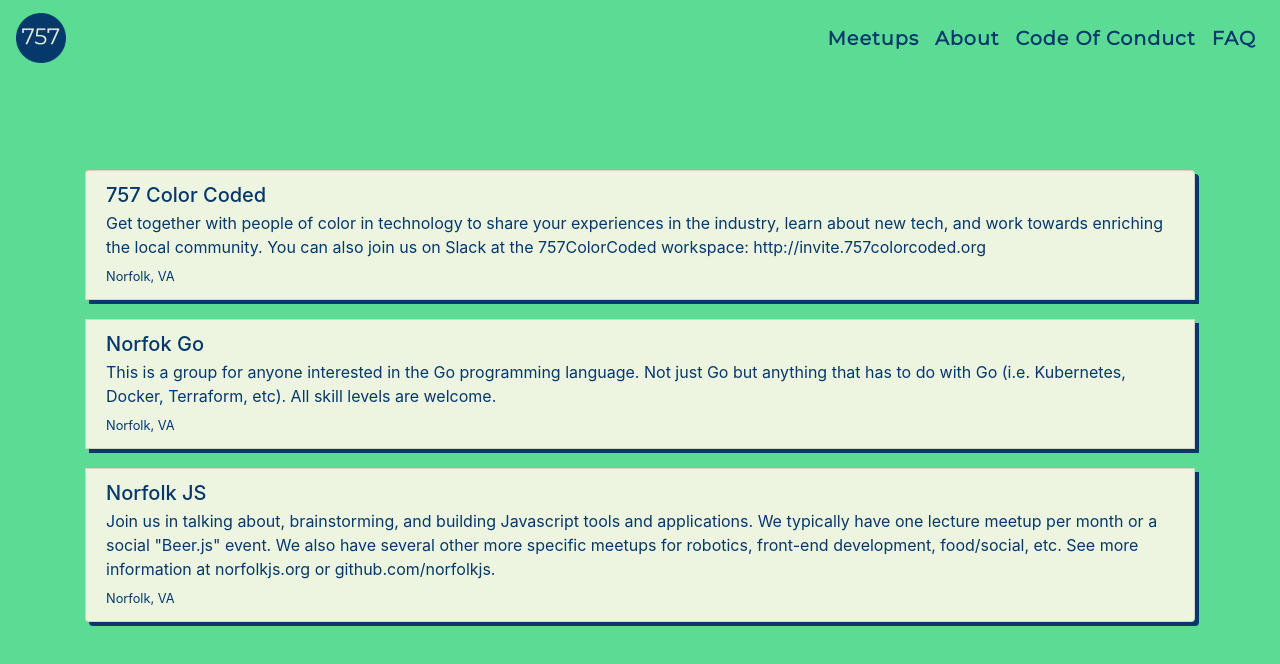
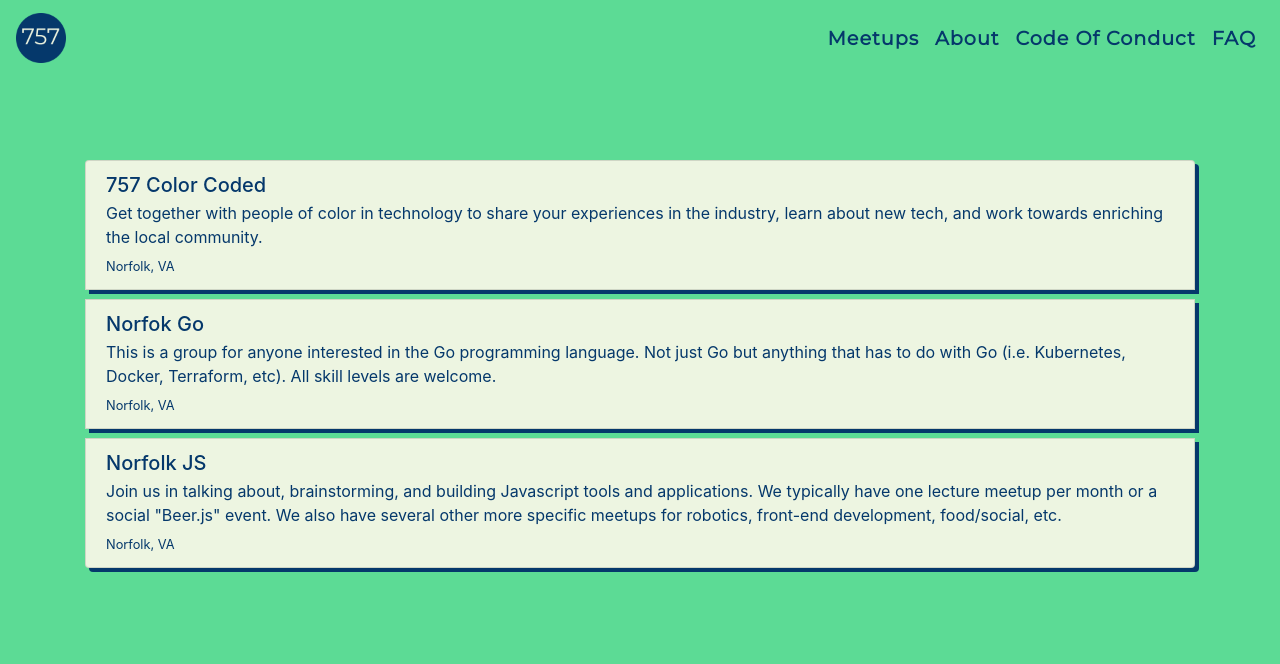
Before and after one commit to mnrowe/757dev, a Nuxt app: page /meetups in a window 1280 px wide. Shown: the top 664 px of the page. Built offline with nearby package versions, Linux system fonts and the light colour scheme.

Commit message:
add images to meetups page

```diff
--- a/pages/meetups.vue
+++ b/pages/meetups.vue
@@ -23,6 +23,7 @@
     NavBar,
     GroupItem
   },
+  // Middleware to pull data from meetup RSS feed. Not working yet.
   // middleware: 'events',
   data() {
     return {
@@ -30,7 +31,7 @@
         name: 'Norfok Go',
         location: 'Norfolk, VA',
         logo: '~/assets/go.jpeg',
-        url: 'https://www.meetup.com/Norfolk-Go-Meetup-Group/',
+        meetUpUrl: 'https://www.meetup.com/Norfolk-Go-Meetup-Group/',
         about:
           'This is a group for anyone interested in the Go programming language. Not just Go but anything that has to do with Go (i.e. Kubernetes, Docker, Terraform, etc). All skill levels are welcome.',
         codeOfConduct:
@@ -40,10 +41,8 @@
       colorCoded: {
         name: '757 Color Coded',
         location: 'Norfolk, VA',
-        url: 'https://www.meetup.com/757ColorCoded/',
-        about: `Get together with people of color in technology to share your experiences in the industry, learn about new tech, and work towards enriching the local community.
-
-You can also join us on Slack at the 757ColorCoded workspace: http://invite.757colorcoded.org`,
+        meetUpUrl: 'https://www.meetup.com/757ColorCoded/',
+        about: `Get together with people of color in technology to share your experiences in the industry, learn about new tech, and work towards enriching the local community.`,
         organizers: {
           mainOrganizers: 'Guilermo A. Fisher',
           altOrganizers: ['Lisa', 'Chazona', 'Troy Connor', 'Tonia Seenauth']
@@ -52,10 +51,10 @@
       norfolkJS: {
         name: 'Norfolk JS',
         location: 'Norfolk, VA',
-        logo: '~assets/norfolkjs.png',
-        url: 'https://www.meetup.com/NorfolkJS/',
+        logo: '~/assets/norfolkjs.png',
+        meetUpUrl: 'https://www.meetup.com/NorfolkJS/',
         about:
-          'Join us in talking about, brainstorming, and building Javascript tools and applications. We typically have one lecture meetup per month or a social "Beer.js" event. We also have several other more specific meetups for robotics, front-end development, food/social, etc. See more information at norfolkjs.org or github.com/norfolkjs.',
+          'Join us in talking about, brainstorming, and building Javascript tools and applications. We typically have one lecture meetup per month or a social "Beer.js" event. We also have several other more specific meetups for robotics, front-end development, food/social, etc.',
         organizers: {
           mainOrganizers: 'Travis Webb',
           altOrganizers: [
@@ -67,6 +66,18 @@
             'Brandon Flade'
           ],
           eventOrganizers: 'Kenia'
+        }
+      },
+      dockerHamptonRoads: {
+        name: 'Docker Hampton Roads',
+        location: 'Virginia Beach, VA',
+        logo: '',
+        meetUpUrl: 'https://www.meetup.com/Docker-Hampton-Roads/',
+        about: '',
+        organizers: {
+          mainOrganizers: 'Moby Dock',
+          altOrganizers: 'Bret Fisher',
+          assistantOrganizers: 'Noel Lucas'
         }
       }
     }
@@ -94,7 +105,7 @@
 
 .list-group-item {
   background-color: var(--loafer);
-  margin-top: 20px;
+  margin-top: 10px;
   color: var(--catalina-blue);
   box-shadow: var(--catalina-blue) 4px 4px;
 }
```
